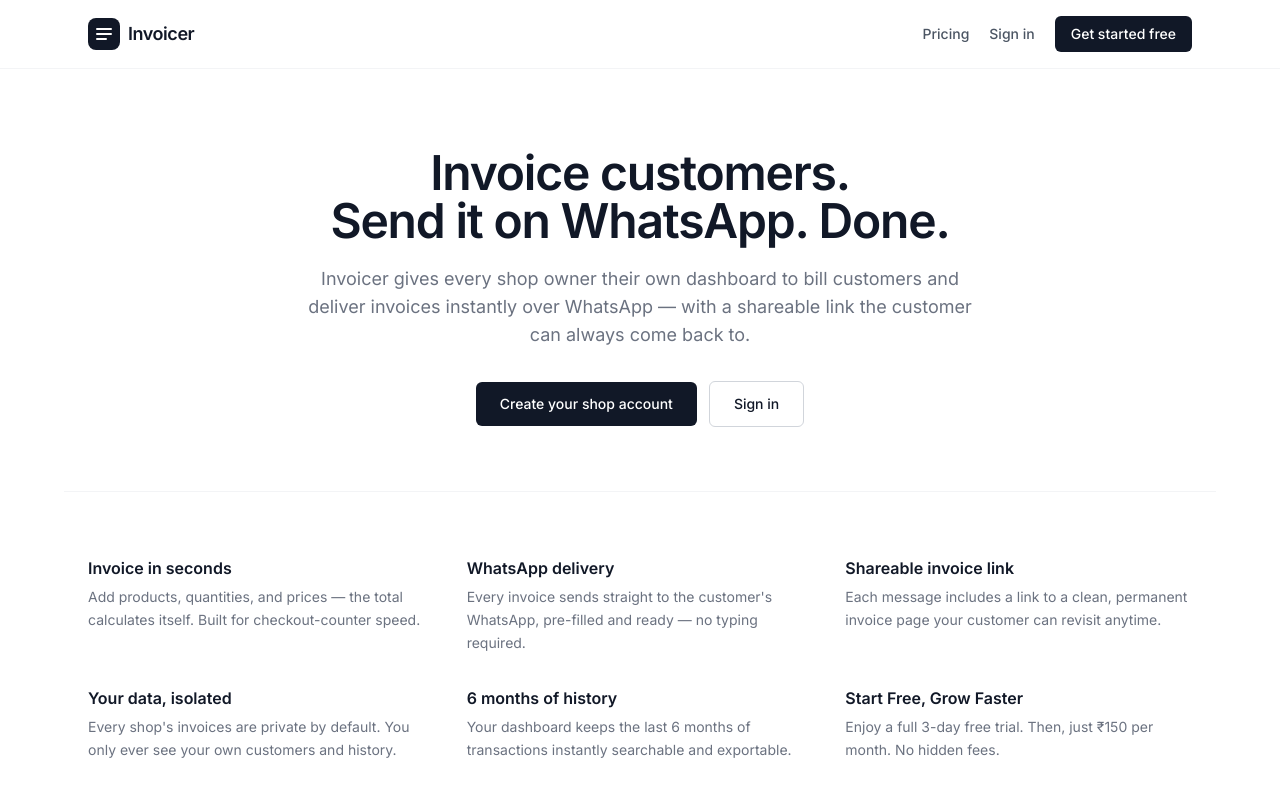
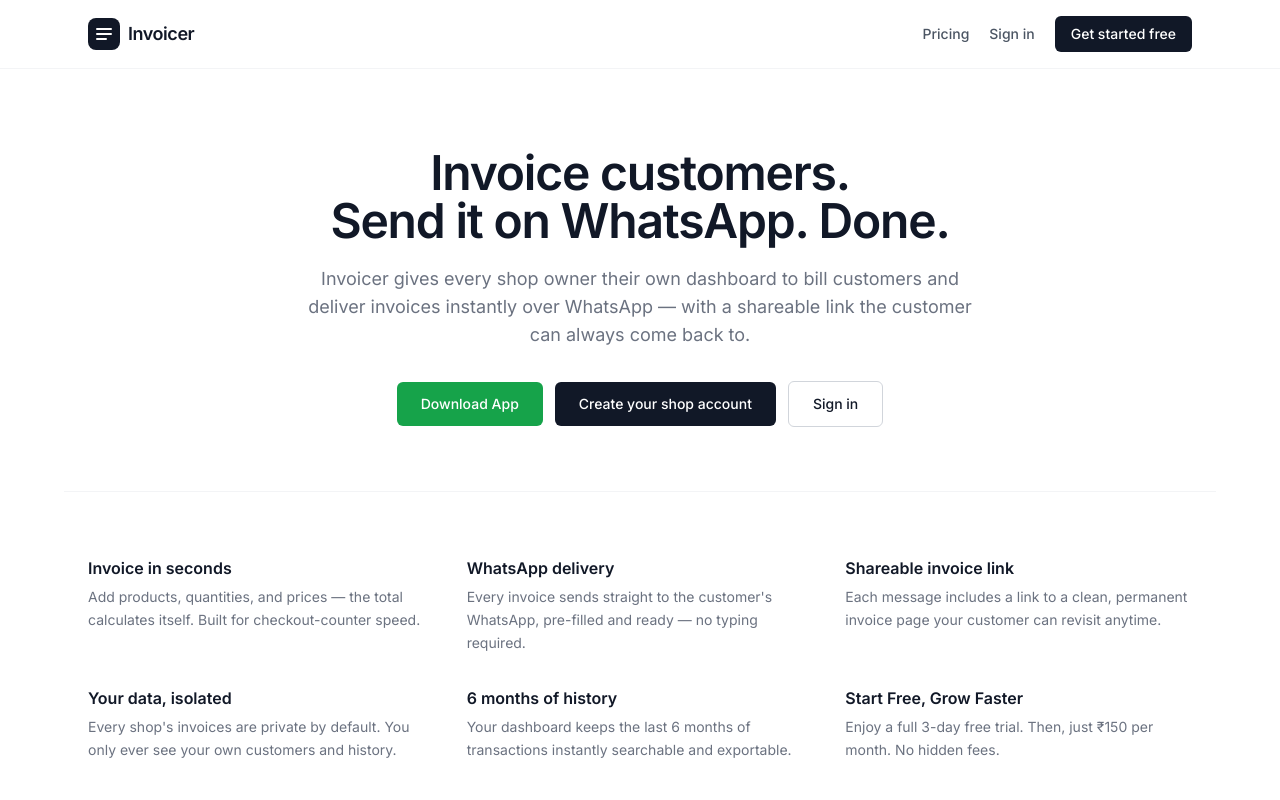
Before and after one commit to zeeshantech56-lgtm/Invoicer, a Next.js app: page / in a window 1280 px wide. Shown: the top 800 px of the page. Built offline with nearby package versions, Linux system fonts and the light colour scheme; no server answers.

Commit message:
Add Download App button to homepage

```diff
--- a/src/app/page.js
+++ b/src/app/page.js
@@ -3,6 +3,7 @@
 
 import Link from "next/link";
 import Logo from "@/components/Logo";
+import InstallAppButton from "@/components/InstallAppButton";
 
 const features = [
   {
@@ -96,7 +97,8 @@
           and deliver invoices instantly over WhatsApp — with a shareable link
           the customer can always come back to.
         </p>
-        <div className="mt-8 flex items-center justify-center gap-3">
+        <div className="mt-8 flex flex-col sm:flex-row items-center justify-center gap-3">
+          <InstallAppButton />
           <Link
             href="/pricing"
             className="bg-gray-900 text-white px-6 py-3 rounded-md text-sm font-medium hover:bg-gray-800"
--- /dev/null
+++ b/src/components/InstallAppButton.js
@@ -0,0 +1,80 @@
+"use client";
+
+import { useState, useEffect } from "react";
+
+export default function InstallAppButton() {
+  const [deferredPrompt, setDeferredPrompt] = useState(null);
+  const [isIOS, setIsIOS] = useState(false);
+  const [showIOSModal, setShowIOSModal] = useState(false);
+
+  useEffect(() => {
+    // Check if device is iOS
+    const isIosDevice =
+      /iPad|iPhone|iPod/.test(navigator.userAgent) && !window.MSStream;
+    setIsIOS(isIosDevice);
+
+    // Listen for the beforeinstallprompt event (Android/Chrome)
+    const handleBeforeInstallPrompt = (e) => {
+      // Prevent Chrome 67 and earlier from automatically showing the prompt
+      e.preventDefault();
+      // Stash the event so it can be triggered later.
+      setDeferredPrompt(e);
+    };
+
+    window.addEventListener("beforeinstallprompt", handleBeforeInstallPrompt);
+
+    return () => {
+      window.removeEventListener("beforeinstallprompt", handleBeforeInstallPrompt);
+    };
+  }, []);
+
+  const handleInstallClick = async () => {
+    if (deferredPrompt) {
+      // Show the install prompt
+      deferredPrompt.prompt();
+      // Wait for the user to respond to the prompt
+      const { outcome } = await deferredPrompt.userChoice;
+      if (outcome === "accepted") {
+        setDeferredPrompt(null);
+      }
+    } else if (isIOS) {
+      setShowIOSModal(true);
+    } else {
+      // Fallback for browsers that don't support the prompt event
+      alert("To install the app, tap your browser menu and select 'Add to Home Screen'.");
+    }
+  };
+
+  return (
+    <>
+      <button
+        onClick={handleInstallClick}
+        className="bg-green-600 text-white px-6 py-3 rounded-md text-sm font-medium hover:bg-green-700 transition"
+      >
+        Download App
+      </button>
+
+      {/* iOS Install Instructions Modal */}
+      {showIOSModal && (
+        <div className="fixed inset-0 z-50 flex items-center justify-center bg-black bg-opacity-50 px-4">
+          <div className="bg-white rounded-lg p-6 max-w-sm w-full text-center shadow-xl">
+            <h3 className="text-lg font-semibold text-gray-900 mb-4">Install on iPhone</h3>
+            <p className="text-sm text-gray-600 mb-6">
+              To install Invoicer on your iPhone:
+              <br /><br />
+              1. Tap the <strong>Share</strong> button at the bottom of Safari (the square with an arrow pointing up).
+              <br /><br />
+              2. Scroll down and tap <strong>Add to Home Screen</strong>.
+            </p>
+            <button
+              onClick={() => setShowIOSModal(false)}
+              className="bg-gray-900 text-white px-6 py-2 rounded-md text-sm font-medium hover:bg-gray-800"
+            >
+              Got it
+            </button>
+          </div>
+        </div>
+      )}
+    </>
+  );
+}
```
